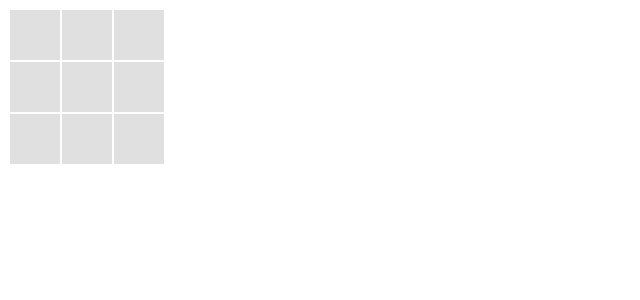
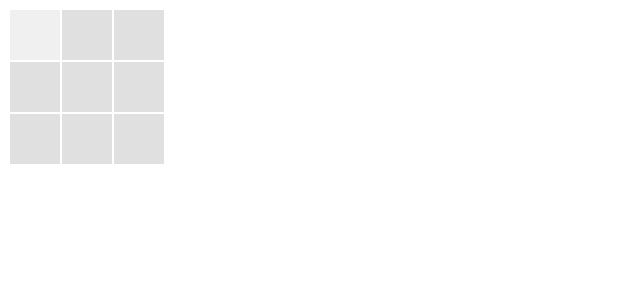
Before and after one commit to naya460/gawsel, a Next.js app in the folder Next.js/LightsOut/: page / in a window 1280 px wide. In both pictures the pointer is over the button 35 px from the left and 35 px from the top of the page. Shown: the top 300 px of the page, without its empty margins (0-640 px from the left). Built offline with nearby package versions, Linux system fonts and the light colour scheme.

Commit message:
<Next.js/LightsOut>LightsOutCellにhover時の色を追加

```diff
--- a/Next.js/LightsOut/pages/LightsOut.module.css
+++ b/Next.js/LightsOut/pages/LightsOut.module.css
@@ -10,8 +10,16 @@
     background-color: #ecec4a;
 }
 
+.LightsOutCellOn:hover {
+    background-color: #dcdc3a
+}
+
 .LightsOutCellOff {
     background-color: #e0e0e0;
+}
+
+.LightsOutCellOff:hover {
+    background-color: #f0f0f0;
 }
 
 .LightsOutBoardLine {
```
